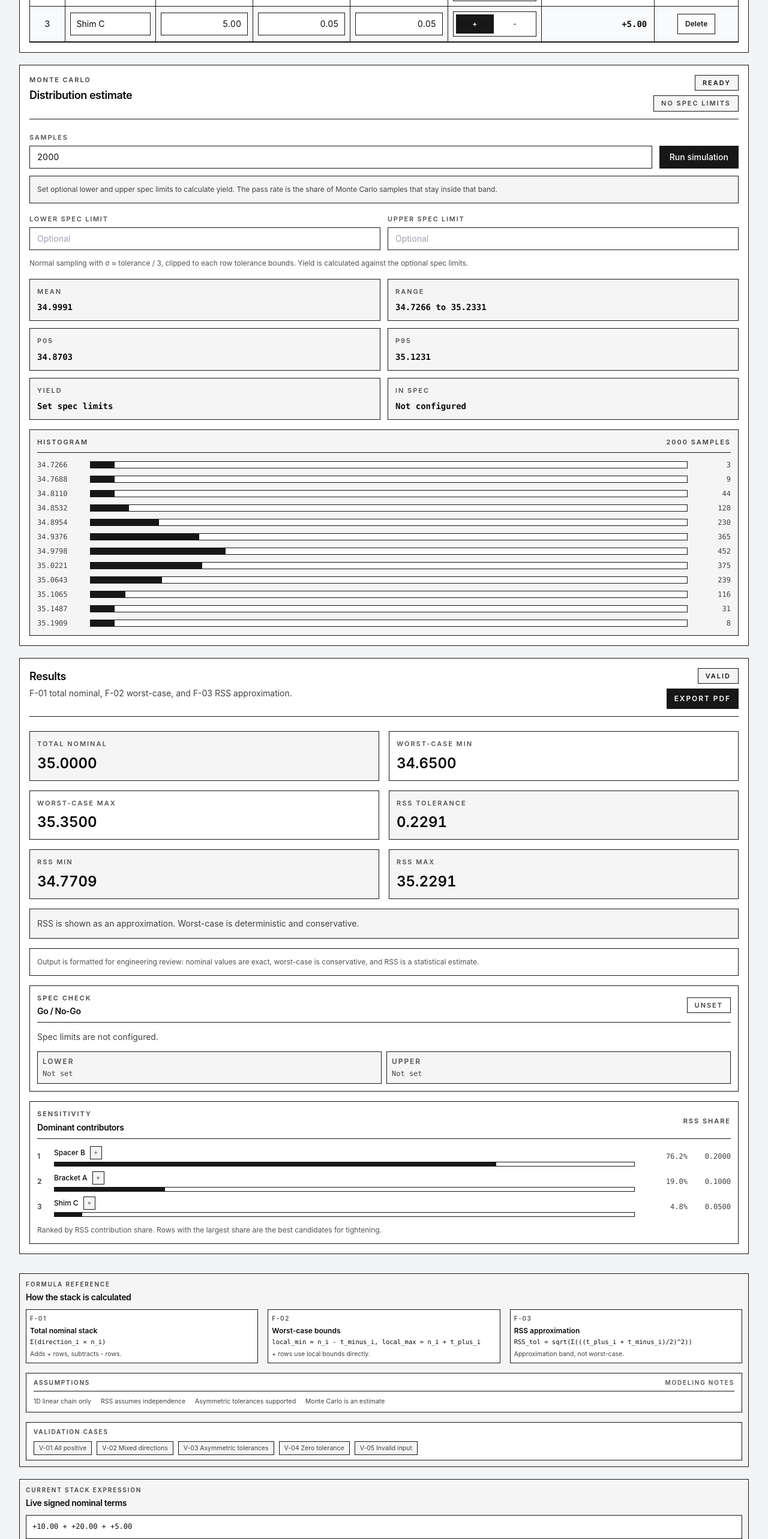
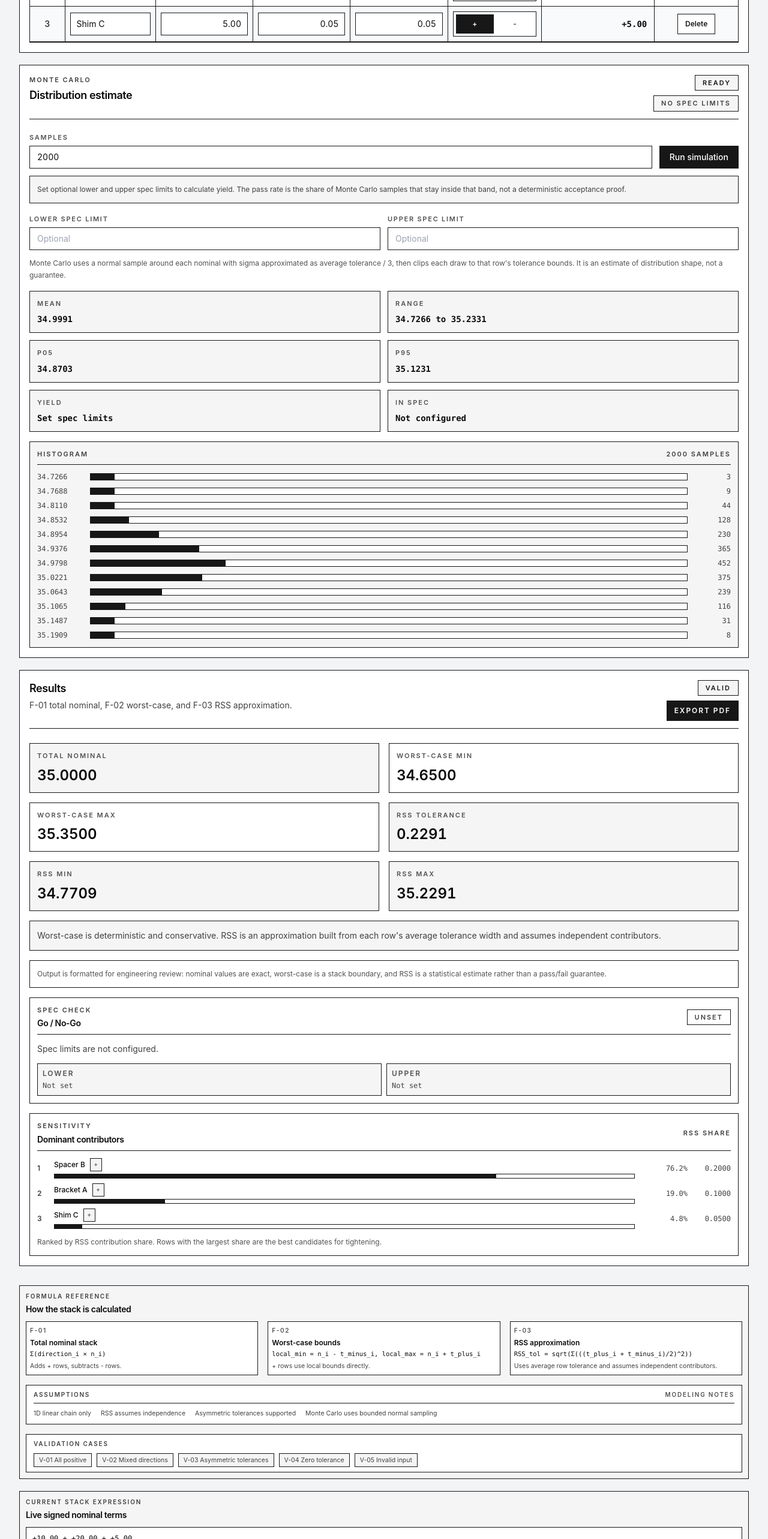
Before and after one commit to utku-gaspak/tolerance-stackup-analyser, a Next.js app: page / in a window 1280 px wide. Shown: the part 1083-3649 px from the top of the page at 60% size. Built offline with nearby package versions, Linux system fonts and the light colour scheme.

Commit message:
clarify statistical assumptions in ui and export

```diff
--- a/components/FormulaPanel.tsx
+++ b/components/FormulaPanel.tsx
@@ -34,7 +34,7 @@ export function FormulaPanel({ rows, compact = false }: FormulaPanelProps) {
             id="F-03"
             title="RSS approximation"
             formula="RSS_tol = sqrt(Σ(((t_plus_i + t_minus_i)/2)^2))"
-            note="Approximation band, not worst-case."
+            note="Uses average row tolerance and assumes independent contributors."
           />
         </div>
 
@@ -47,7 +47,7 @@ export function FormulaPanel({ rows, compact = false }: FormulaPanelProps) {
             <span>1D linear chain only</span>
             <span>RSS assumes independence</span>
             <span>Asymmetric tolerances supported</span>
-            <span>Monte Carlo is an estimate</span>
+            <span>Monte Carlo uses bounded normal sampling</span>
           </div>
         </article>
 
@@ -89,8 +89,13 @@ export function FormulaPanel({ rows, compact = false }: FormulaPanelProps) {
           id="F-03"
           title="RSS approximation"
           formula="RSS_tol = sqrt(Σ(((t_plus_i + t_minus_i)/2)^2))"
-          note="Used only as an approximation band, not a replacement for worst-case."
+          note="Uses the average of plus/minus tolerance per row, assumes independence, and is not a replacement for worst-case."
         />
+      </div>
+
+      <div className="mt-4 border border-neutral-900 bg-neutral-100 p-3 text-xs leading-5 text-neutral-700">
+        Monte Carlo uses normal sampling centered on nominal values with sigma approximated from row tolerance and then
+        clips samples to each row&apos;s tolerance bounds. Treat yield as an estimate, not a guarantee.
       </div>
 
       <div className="mt-4 border border-neutral-900 bg-neutral-100 p-3 text-xs leading-5 text-neutral-700">
--- a/components/MonteCarloPanel.tsx
+++ b/components/MonteCarloPanel.tsx
@@ -125,7 +125,7 @@ export function MonteCarloPanel({ rows, isValid, onResultChange, onSpecLimitsCha
 
       <div className="mt-3 border border-neutral-900 bg-neutral-100 p-3 text-xs leading-5 text-neutral-700">
         Set optional lower and upper spec limits to calculate yield. The pass rate is the share of Monte Carlo samples
-        that stay inside that band.
+        that stay inside that band, not a deterministic acceptance proof.
       </div>
 
       <div className="mt-3 grid gap-3 sm:grid-cols-2">
@@ -154,7 +154,8 @@ export function MonteCarloPanel({ rows, isValid, onResultChange, onSpecLimitsCha
       </div>
 
       <div className="mt-3 text-xs leading-5 text-neutral-600">
-        Normal sampling with σ ≈ tolerance / 3, clipped to each row tolerance bounds. Yield is calculated against the optional spec limits.
+        Monte Carlo uses a normal sample around each nominal with sigma approximated as average tolerance / 3, then
+        clips each draw to that row&apos;s tolerance bounds. It is an estimate of distribution shape, not a guarantee.
       </div>
 
       {!isValid ? (
@@ -182,7 +183,8 @@ export function MonteCarloPanel({ rows, isValid, onResultChange, onSpecLimitsCha
 
           {result.passRate !== null ? (
             <div className="mt-4 border border-neutral-900 bg-neutral-100 p-3 text-sm leading-6 text-neutral-800">
-              Yield estimate: {formatPercent(result.passRate)} pass rate across {result.sampleCount} samples.
+              Yield estimate: {formatPercent(result.passRate)} pass rate across {result.sampleCount} bounded random
+              samples. Use worst-case for conservative release decisions.
             </div>
           ) : null}
 
--- a/components/ResultsPanel.tsx
+++ b/components/ResultsPanel.tsx
@@ -104,12 +104,13 @@ export function ResultsPanel({ result, baseResult, rows, specLimits, isValid, er
 
       <div className="mt-4 space-y-4">
         <div className="border border-neutral-900 bg-neutral-100 p-3 text-sm leading-6 text-neutral-700">
-          RSS is shown as an approximation. Worst-case is deterministic and conservative.
+          Worst-case is deterministic and conservative. RSS is an approximation built from each row&apos;s average
+          tolerance width and assumes independent contributors.
         </div>
 
         <div className="border border-neutral-900 bg-white p-3 text-xs leading-5 text-neutral-600">
-          Output is formatted for engineering review: nominal values are exact, worst-case is conservative, and RSS is a
-          statistical estimate.
+          Output is formatted for engineering review: nominal values are exact, worst-case is a stack boundary, and RSS
+          is a statistical estimate rather than a pass/fail guarantee.
         </div>
 
         {isValid && zeroToleranceRows > 0 ? (
--- a/lib/pdf-report-data.ts
+++ b/lib/pdf-report-data.ts
@@ -103,8 +103,8 @@ export function buildPdfReportData({ rows, validation, result, monteCarloResult,
         })),
         note:
           monteCarloResult.passRate !== null
-            ? `Normal sampling with sigma approximated from row tolerance and clipped to bounds. Yield is evaluated against the configured spec limits.`
-            : "Normal sampling with sigma approximated from row tolerance and clipped to bounds."
+            ? "Normal sampling with sigma approximated from average row tolerance, clipped to row bounds, and evaluated against the configured spec limits. Yield is an estimate, not a guarantee."
+            : "Normal sampling with sigma approximated from average row tolerance and clipped to row bounds. Monte Carlo output is an estimate, not a guarantee."
       }
     : {
         available: false,
@@ -136,9 +136,10 @@ export function buildPdfReportData({ rows, validation, result, monteCarloResult,
     monteCarlo,
     notes: [
       "1D linear chain only.",
-      "RSS assumes independent contributors.",
+      "RSS uses average plus/minus tolerance per row and assumes independent contributors.",
       "Asymmetric tolerances are allowed.",
       "Worst-case is deterministic and conservative.",
+      "Monte Carlo uses bounded normal sampling centered on nominal values.",
       "RSS and Monte Carlo are approximations, not guarantees.",
       "Units must remain consistent across the stack."
     ]
```
Also changed, not shown: 1 other file (tests, documents, lock files or other folders).
